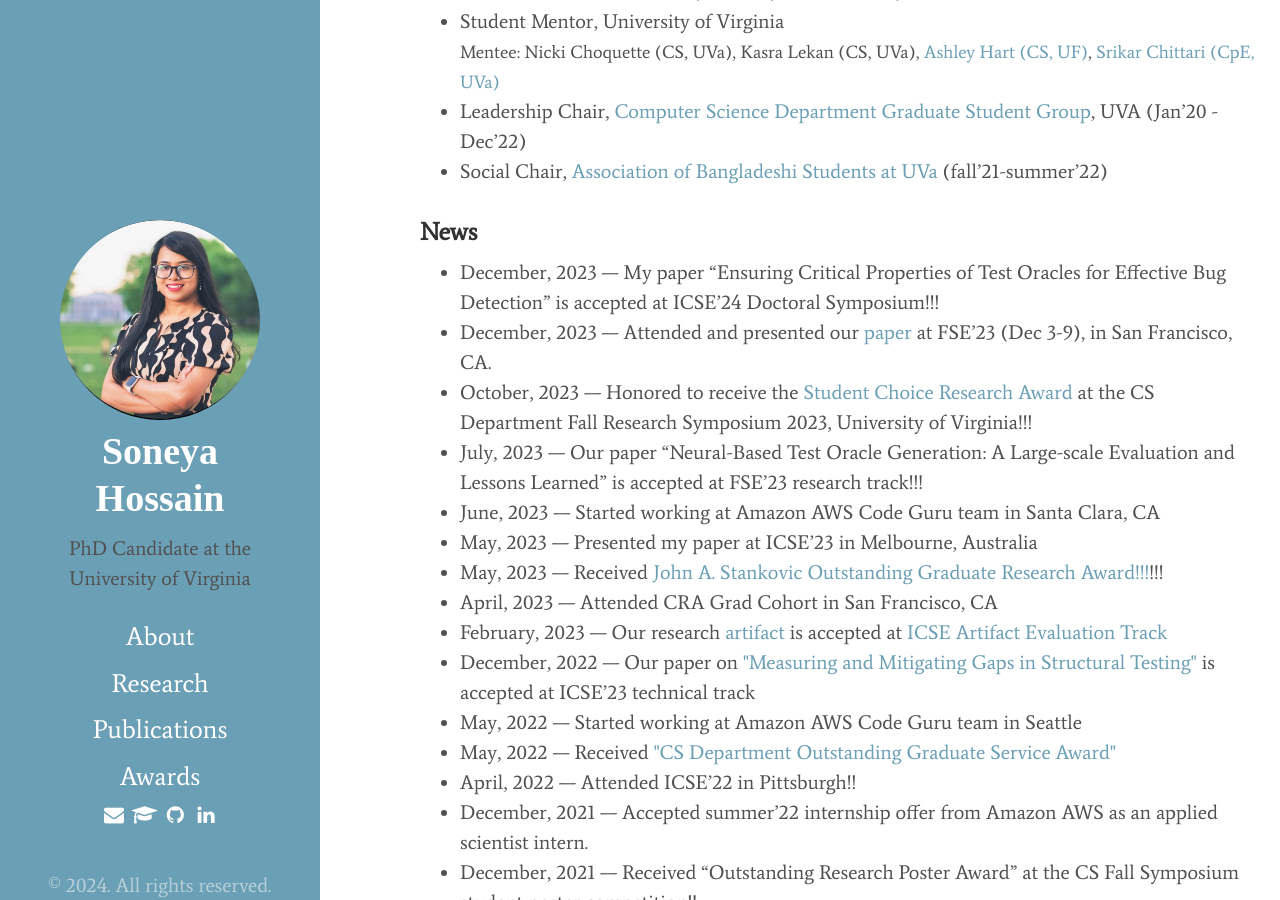
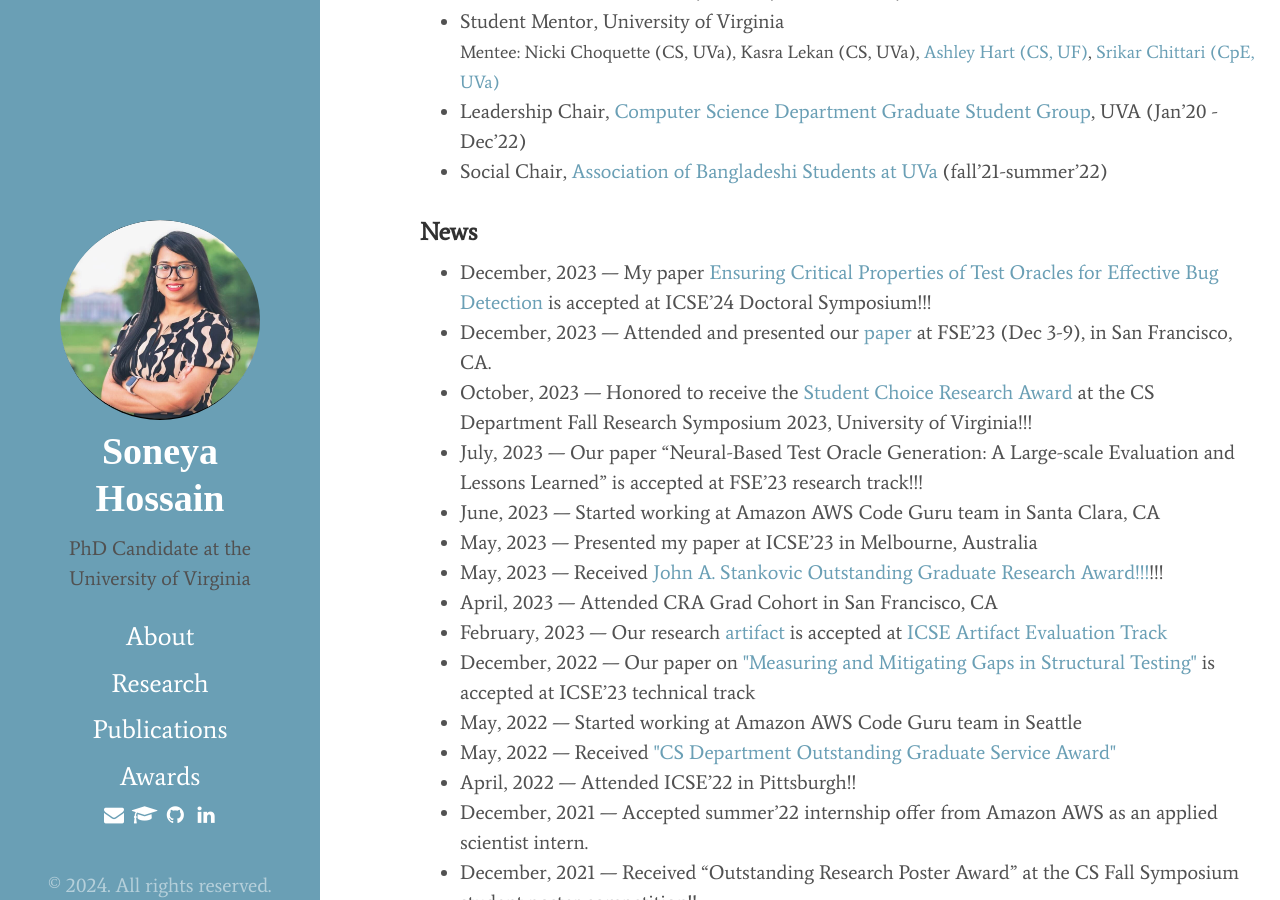
Before and after one commit to soneyahossain/soneyahossain.github.io, a Jekyll site: the page built from index.md, in a window 1280 px wide and 900 px high, scrolled down 948 px. Built offline with Jekyll 4.4.1, drawn with Linux system fonts in a browser that asks for light colours; cached includes are drawn as plain includes; some of the changed lines change nothing that is shown.

Commit message:
new publication and service

```diff
--- a/index.md
+++ b/index.md
@@ -40,7 +40,7 @@
 
 ### News
 
-* December, 2023 --- My paper "Ensuring Critical Properties of Test Oracles for Effective Bug Detection" is accepted at ICSE'24 Doctoral Symposium!!!
+* December, 2023 --- My paper [Ensuring Critical Properties of Test Oracles for Effective Bug Detection](https://conf.researchr.org/details/icse-2024/icse-2024-doctoral-symposium/11/Ensuring-Critical-Properties-of-Test-Oracles-for-Effective-Bug-Detection) is accepted at ICSE'24 Doctoral Symposium!!!
 * December, 2023 --- Attended and presented our [paper](https://dl.acm.org/doi/pdf/10.1145/3611643.3616265) at FSE'23 (Dec 3-9), in San Francisco, CA.
 * October, 2023 --- Honored to receive the [Student Choice Research Award](https://engineering.virginia.edu/2023-cs-research-symposium-highlights) at the CS Department Fall Research Symposium 2023, University of Virginia!!!
 * July, 2023 --- Our paper "Neural-Based Test Oracle Generation: A Large-scale Evaluation and Lessons Learned" is accepted at FSE'23 research track!!!
```
